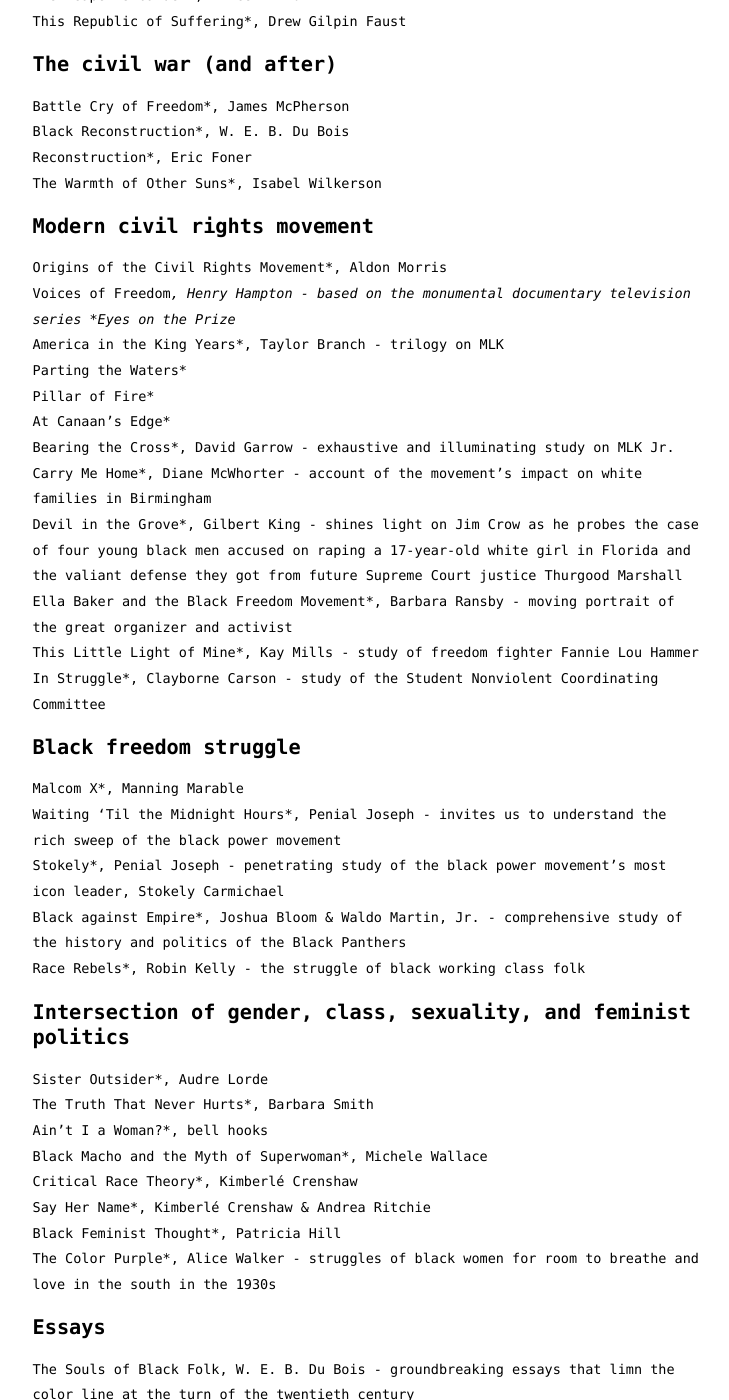
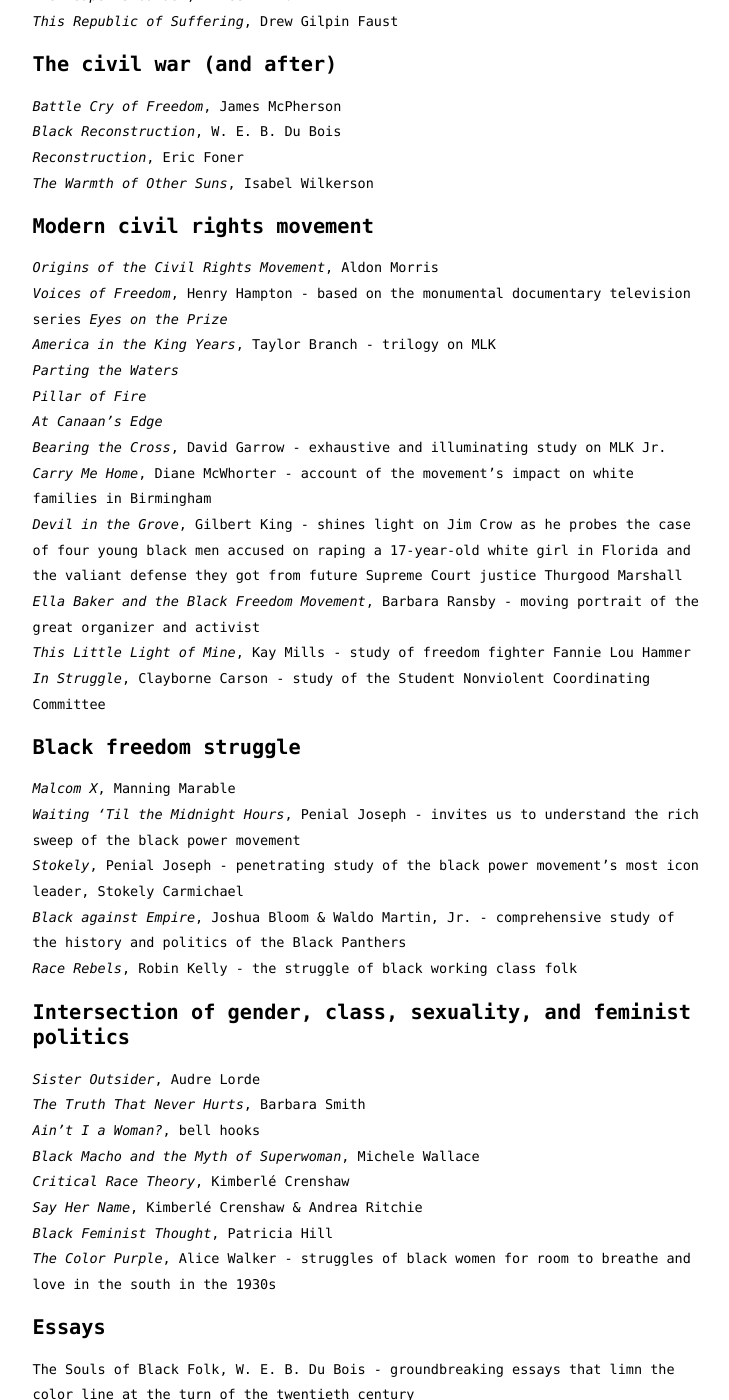
Before and after one commit to mapsam/mapsam.github.io, a Jekyll site: the page built from _posts/2018-03-28-tears-we-cannot-stop-reading-list.md, in a window 1280 px wide and 1400 px high, scrolled down 1043 px. Shown: the whole window, without its empty margins (271-1000 px from the left). Built offline with Jekyll 4.4.1, drawn with Linux system fonts in a browser that asks for light colours; nearby versions of some CDN libraries; some of the changed text lies outside the part shown.

Commit message:
one more fix

```diff
--- a/_posts/2018-03-28-tears-we-cannot-stop-reading-list.md
+++ b/_posts/2018-03-28-tears-we-cannot-stop-reading-list.md
@@ -6,71 +6,79 @@
 Collection of books recommended by Michael Eric Dyson in his book, "Tears We Cannot Stop: A Sermon to White America". Here's a New York Times [book review](https://www.nytimes.com/2017/01/12/books/review/tears-we-cannot-stop-michael-eric-dyson.html).
 
 ## Next book
-* The Fire Next Time*, James Baldwin (1963) - [wiki](https://en.wikipedia.org/wiki/The_Fire_Next_Time)
+
+* *The Fire Next Time*, James Baldwin (1963) - [wiki](https://en.wikipedia.org/wiki/The_Fire_Next_Time)
 
 
 ## Slavery
-* Many Thousands Gone*, Ira Berlin (1998) - incisive history of slavery before cotton became king
-* Closer to Freedom*, Stephanie Camp - explores the fate of enslaved women
-* Out of the House of Bondage*, Thavolia Glymph - probes the relationships between black and white women
-* The Known World*, Edward P. Jones - about a black family that owned enslaved blacks in the antebellum south
-* Middle Passage,* Charles Johnson - about a newly freed slave who hops aboard a slave ship
-* Beloved*, Toni Morrison - probes the aftereffects of enslavement on the minds and souls of black folk
-* Playing in the Dark*, Toni Morrison - slim classic that brilliantly probes the white literary imagination and how it silences and distorts the dark agency from which it derives its meaning
+
+* *Many Thousands Gone*, Ira Berlin (1998) - incisive history of slavery before cotton became king
+* *Closer to Freedom*, Stephanie Camp - explores the fate of enslaved women
+* *Out of the House of Bondage*, Thavolia Glymph - probes the relationships between black and white women
+* *The Known World*, Edward P. Jones - about a black family that owned enslaved blacks in the antebellum south
+* *Middle Passage,* Charles Johnson - about a newly freed slave who hops aboard a slave ship
+* *Beloved*, Toni Morrison - probes the aftereffects of enslavement on the minds and souls of black folk
+* *Playing in the Dark*, Toni Morrison - slim classic that brilliantly probes the white literary imagination and how it silences and distorts the dark agency from which it derives its meaning
 
 
 ## Slavery, politics, & economy
-* A Nation Under Our Feet*, Steven Hahn
-* The Counterrevolution of Slavery*, Manisha Sinha
-* Soul by Soul*, Walter Johnson
-* Empire of Cotton*, Sven Beckert
-* The Half Has Never Been Told*, Edward E. Baptist
-* The Reaper’s Garden*, Vincent Brown
-* This Republic of Suffering*, Drew Gilpin Faust
+
+* *A Nation Under Our Feet*, Steven Hahn
+* *The Counterrevolution of Slavery*, Manisha Sinha
+* *Soul by Soul*, Walter Johnson
+* *Empire of Cotton*, Sven Beckert
+* *The Half Has Never Been Told*, Edward E. Baptist
+* *The Reaper’s Garden*, Vincent Brown
+* *This Republic of Suffering*, Drew Gilpin Faust
 
 
 ## The civil war (and after)
-* Battle Cry of Freedom*, James McPherson
-* Black Reconstruction*, W. E. B. Du Bois
-* Reconstruction*, Eric Foner
-* The Warmth of Other Suns*, Isabel Wilkerson
+
+* *Battle Cry of Freedom*, James McPherson
+* *Black Reconstruction*, W. E. B. Du Bois
+* *Reconstruction*, Eric Foner
+* *The Warmth of Other Suns*, Isabel Wilkerson
 
 
 ## Modern civil rights movement
-* Origins of the Civil Rights Movement*, Aldon Morris
-* Voices of Freedom*, Henry Hampton - based on the monumental documentary television series *Eyes on the Prize*
-* America in the King Years*, Taylor Branch - trilogy on MLK
-  * Parting the Waters*
-  * Pillar of Fire*
-  * At Canaan’s Edge*
-* Bearing the Cross*, David Garrow - exhaustive and illuminating study on MLK Jr.
-* Carry Me Home*, Diane McWhorter - account of the movement’s impact on white families in Birmingham
-* Devil in the Grove*, Gilbert King - shines light on Jim Crow as he probes the case of four young black men accused on raping a 17-year-old white girl in Florida and the valiant defense they got from future Supreme Court justice Thurgood Marshall
-* Ella Baker and the Black Freedom Movement*, Barbara Ransby - moving portrait of the great organizer and activist
-* This Little Light of Mine*, Kay Mills - study of freedom fighter Fannie Lou Hammer
-* In Struggle*, Clayborne Carson - study of the Student Nonviolent Coordinating Committee
+
+* *Origins of the Civil Rights Movement*, Aldon Morris
+* *Voices of Freedom*, Henry Hampton - based on the monumental documentary television series *Eyes on the Prize*
+* *America in the King Years*, Taylor Branch - trilogy on MLK
+  * *Parting the Waters*
+  * *Pillar of Fire*
+  * *At Canaan’s Edge*
+* *Bearing the Cross*, David Garrow - exhaustive and illuminating study on MLK Jr.
+* *Carry Me Home*, Diane McWhorter - account of the movement’s impact on white families in Birmingham
+* *Devil in the Grove*, Gilbert King - shines light on Jim Crow as he probes the case of four young black men accused on raping a 17-year-old white girl in Florida and the valiant defense they got from future Supreme Court justice Thurgood Marshall
+* *Ella Baker and the Black Freedom Movement*, Barbara Ransby - moving portrait of the great organizer and activist
+* *This Little Light of Mine*, Kay Mills - study of freedom fighter Fannie Lou Hammer
+* *In Struggle*, Clayborne Carson - study of the Student Nonviolent Coordinating Committee
 
 
 ## Black freedom struggle
-* Malcom X*, Manning Marable
-* Waiting ‘Til the Midnight Hours*, Penial Joseph - invites us to understand the rich sweep of the black power movement
-* Stokely*, Penial Joseph - penetrating study of the black power movement’s most icon leader, Stokely Carmichael
-* Black against Empire*, Joshua Bloom & Waldo Martin, Jr. - comprehensive study of the history and politics of the Black Panthers
-* Race Rebels*, Robin Kelly - the struggle of black working class folk
+
+* *Malcom X*, Manning Marable
+* *Waiting ‘Til the Midnight Hours*, Penial Joseph - invites us to understand the rich sweep of the black power movement
+* *Stokely*, Penial Joseph - penetrating study of the black power movement’s most icon leader, Stokely Carmichael
+* *Black against Empire*, Joshua Bloom & Waldo Martin, Jr. - comprehensive study of the history and politics of the Black Panthers
+* *Race Rebels*, Robin Kelly - the struggle of black working class folk
 
 
 ## Intersection of gender, class, sexuality, and feminist politics
-* Sister Outsider*, Audre Lorde
-* The Truth That Never Hurts*, Barbara Smith
-* Ain’t I a Woman?*, bell hooks
-* Black Macho and the Myth of Superwoman*, Michele Wallace
-* Critical Race Theory*, Kimberlé Crenshaw
-* Say Her Name*, Kimberlé Crenshaw & Andrea Ritchie
-* Black Feminist Thought*, Patricia Hill
-* The Color Purple*, Alice Walker - struggles of black women for room to breathe and love in the south in the 1930s
+
+* *Sister Outsider*, Audre Lorde
+* *The Truth That Never Hurts*, Barbara Smith
+* *Ain’t I a Woman?*, bell hooks
+* *Black Macho and the Myth of Superwoman*, Michele Wallace
+* *Critical Race Theory*, Kimberlé Crenshaw
+* *Say Her Name*, Kimberlé Crenshaw & Andrea Ritchie
+* *Black Feminist Thought*, Patricia Hill
+* *The Color Purple*, Alice Walker - struggles of black women for room to breathe and love in the south in the 1930s
 
 
 ## Essays
-- The Souls of Black Folk, W. E. B. Du Bois - groundbreaking essays that limn the color line at the turn of the twentieth century
-- Invisible Man, Ralph Ellison - wrestles with the perennial black problem of not being seen by the white world
-- LeRoi Jones & Amiri Baraka
+
+* The Souls of Black Folk, W. E. B. Du Bois - groundbreaking essays that limn the color line at the turn of the twentieth century
+* Invisible Man, Ralph Ellison - wrestles with the perennial black problem of not being seen by the white world
+* LeRoi Jones & Amiri Baraka
```
